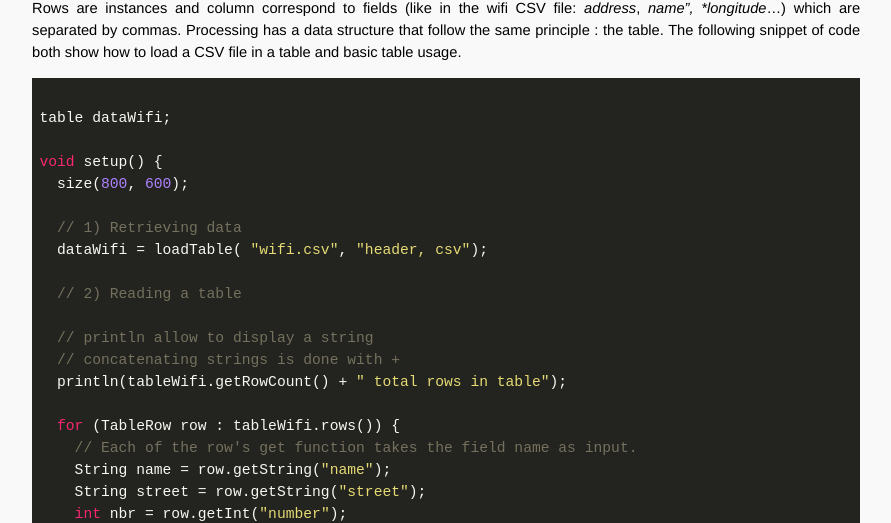
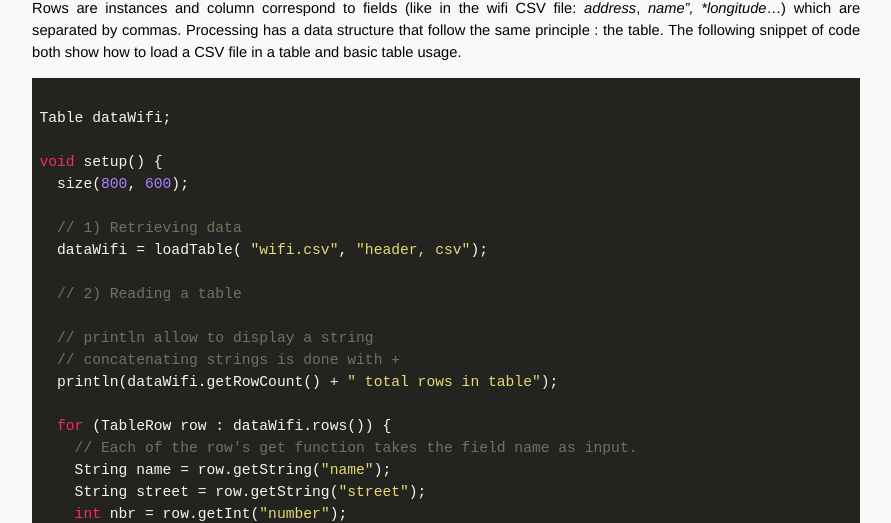
Before and after one commit to OpenTechSchool-Brussels/data-visualisation-with-processing, a Jekyll site: the page built from Here-and-there.markdown, in a window 1280 px wide and 900 px high, scrolled down 911 px. Shown: the part 150-673 px from the top of the window, without its empty margins (324-1215 px from the left). Built offline with Jekyll 4.4.1, drawn with Linux system fonts in a browser that asks for light colours; Markdown is read by kramdown in place of the engine named in the settings.

Commit message:
Update Here-and-there.markdown

`````diff
--- a/Here-and-there.markdown
+++ b/Here-and-there.markdown
@@ -27,7 +27,7 @@ Try to open your data file in a text editor. This data file is a CSV (Comma Sepa
 
 ````java
 
-table dataWifi;
+Table dataWifi;
 
 void setup() {
   size(800, 600);
@@ -39,9 +39,9 @@ void setup() {
 
   // println allow to display a string
   // concatenating strings is done with +
-  println(tableWifi.getRowCount() + " total rows in table");
+  println(dataWifi.getRowCount() + " total rows in table");
 
-  for (TableRow row : tableWifi.rows()) {
+  for (TableRow row : dataWifi.rows()) {
     // Each of the row's get function takes the field name as input.
     String name = row.getString("name");
     String street = row.getString("street");
`````
